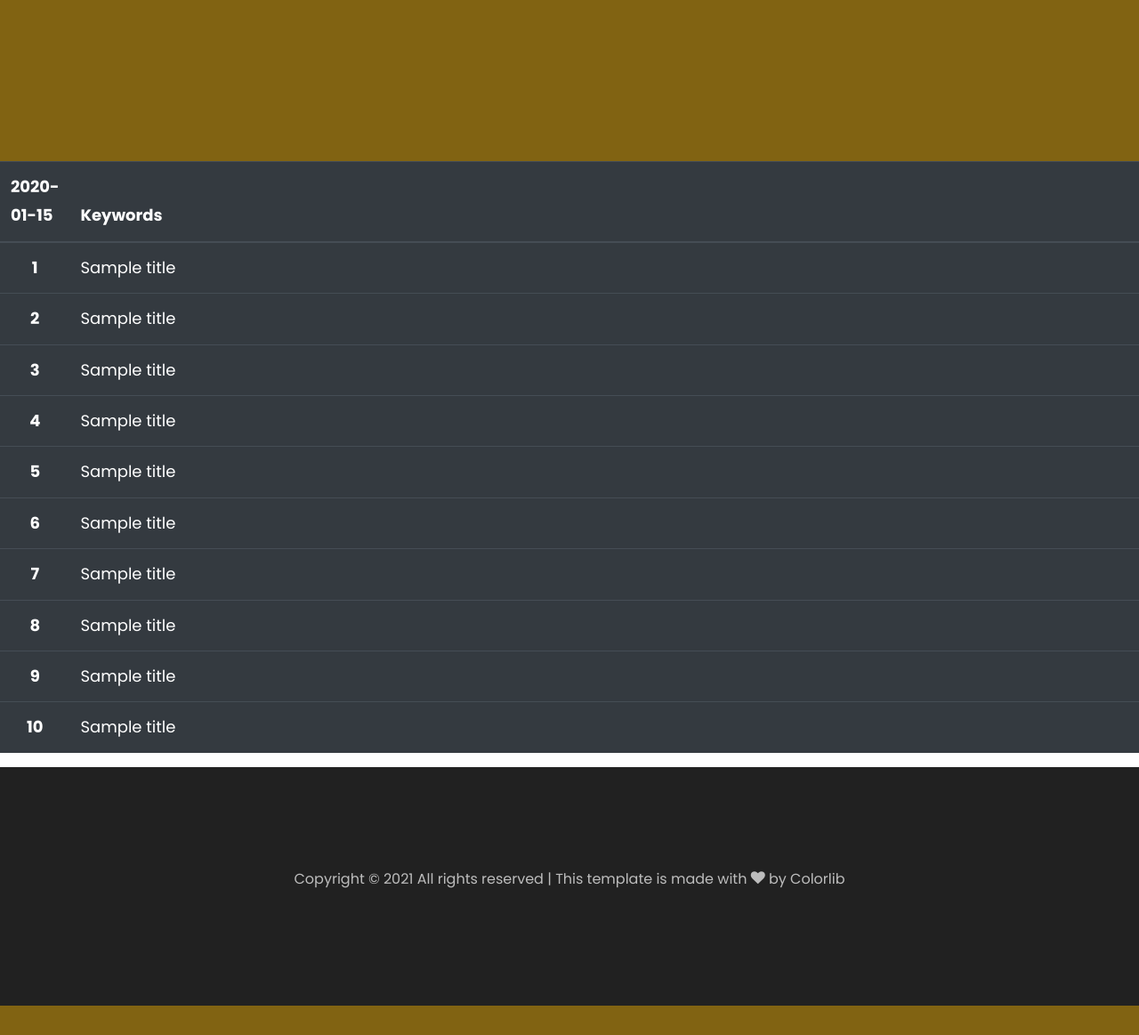
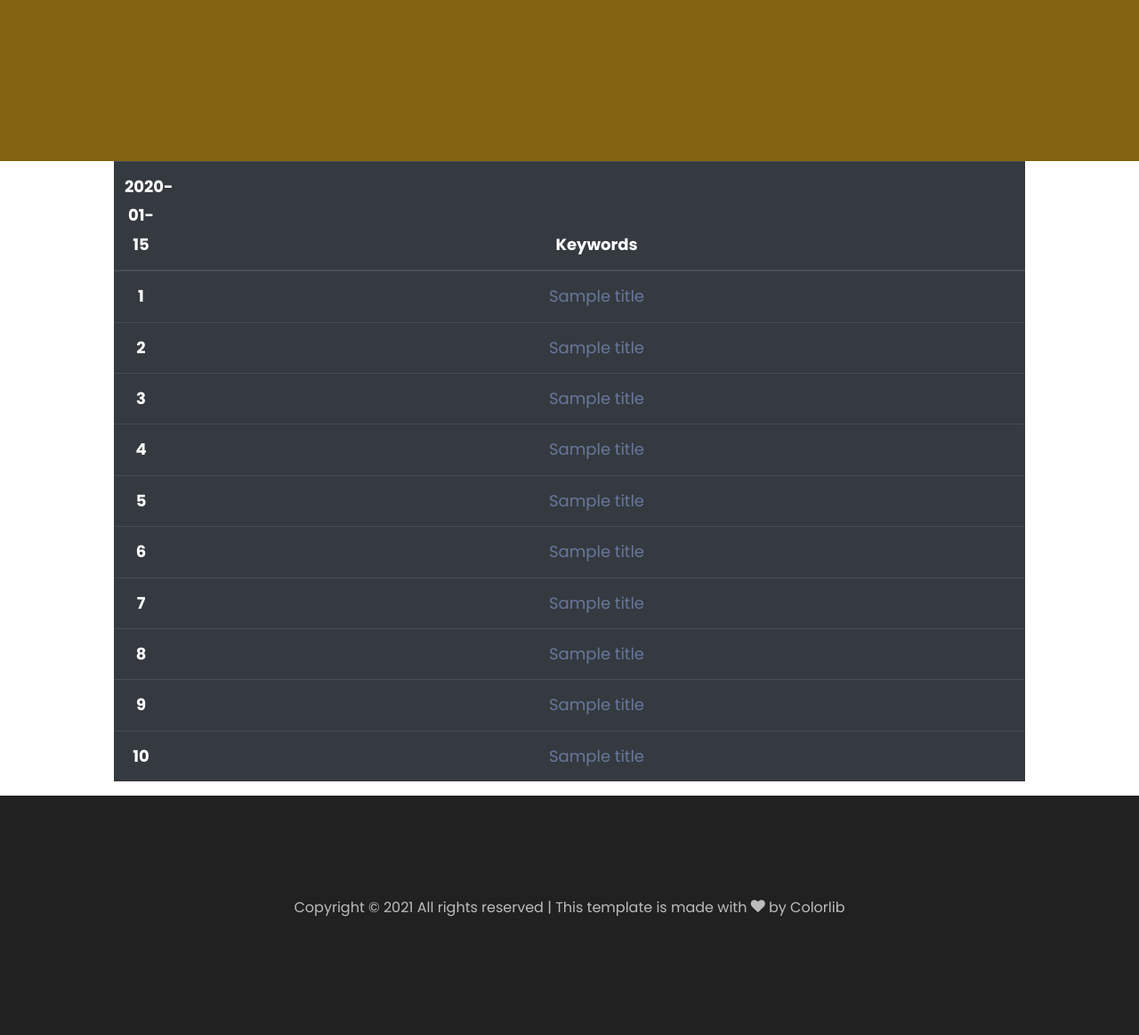
Before and after one commit to Hyeonjae-K/GoogleTrends, a Flask app: template templates/index.html in a window 1280 px wide. Shown: the part 619-1782 px from the top of the page at 89% size. Before the commit the page ends 1749 px from the top, so only its background shows below. Run offline with Flask 2, Linux system fonts and the light colour scheme; the template is opened without the code that fills it: most values are stand-ins (such as "Sample title", 1, 10 or a date in 2020); some libraries are stand-ins or nearby versions; some web fonts are replaced.

Commit message:
[FEAT] apply href in keyword

```diff
--- a/templates/index.html
+++ b/templates/index.html
@@ -49,18 +49,18 @@
             <div class="row no-gutters">
                 <div class="col-md-12 blog-wrap">
                     {% for time in data %}
-                    <table class="table table-dark table-hover">
+                    <table class="table table-dark table-hover table-margin">
                         <thead>
                             <tr>
-                                <th scope="col">{{ time }}</th>
-                                <th scope="col">Keywords</th>
+                                <th scope="row">{{ time }}</th>
+                                <th class="table-keyword" scope="col">Keywords</th>
                             </tr>
                         </thead>
                         <tbody>
                             {% for rank in range(10) %}
                             <tr>
                                 <th scope="row">{{ rank+1 }}</th>
-                                <td>{{ data[time]['titles'][rank] }}</td>
+                                <td class="table-keyword"><a href="{{ data[time]['urls'][rank] }}"><div>{{ data[time]['titles'][rank] }}</div></a></td>
                             </tr>
                             {% endfor %}
                             </tr>
```
